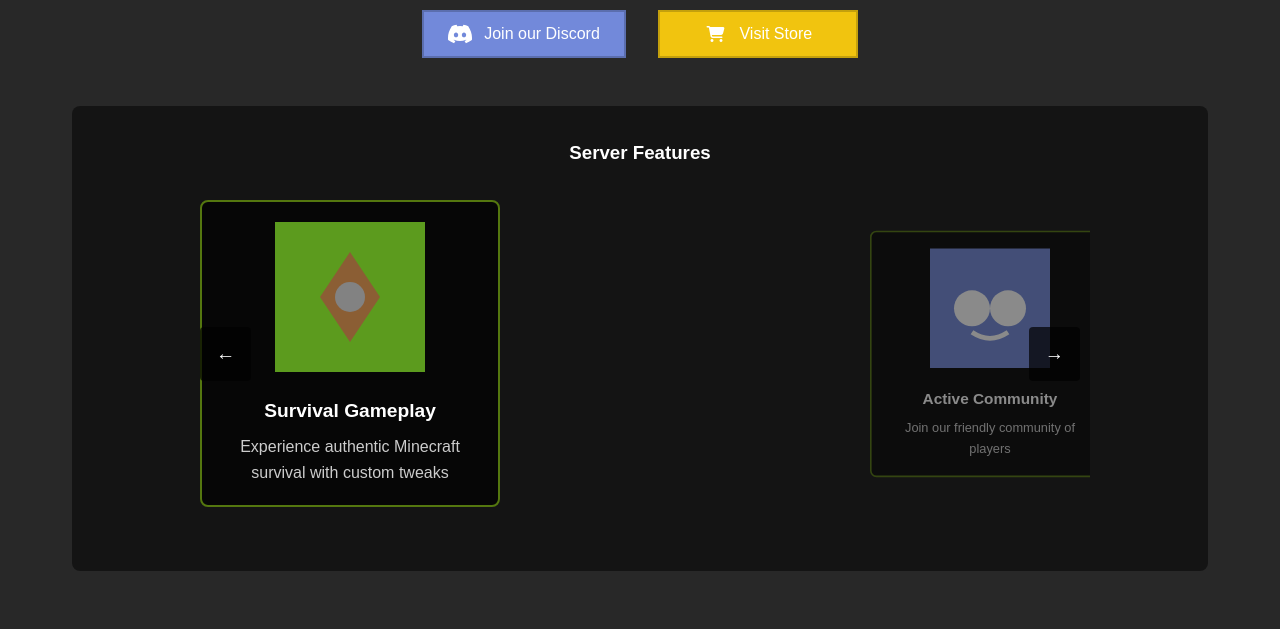
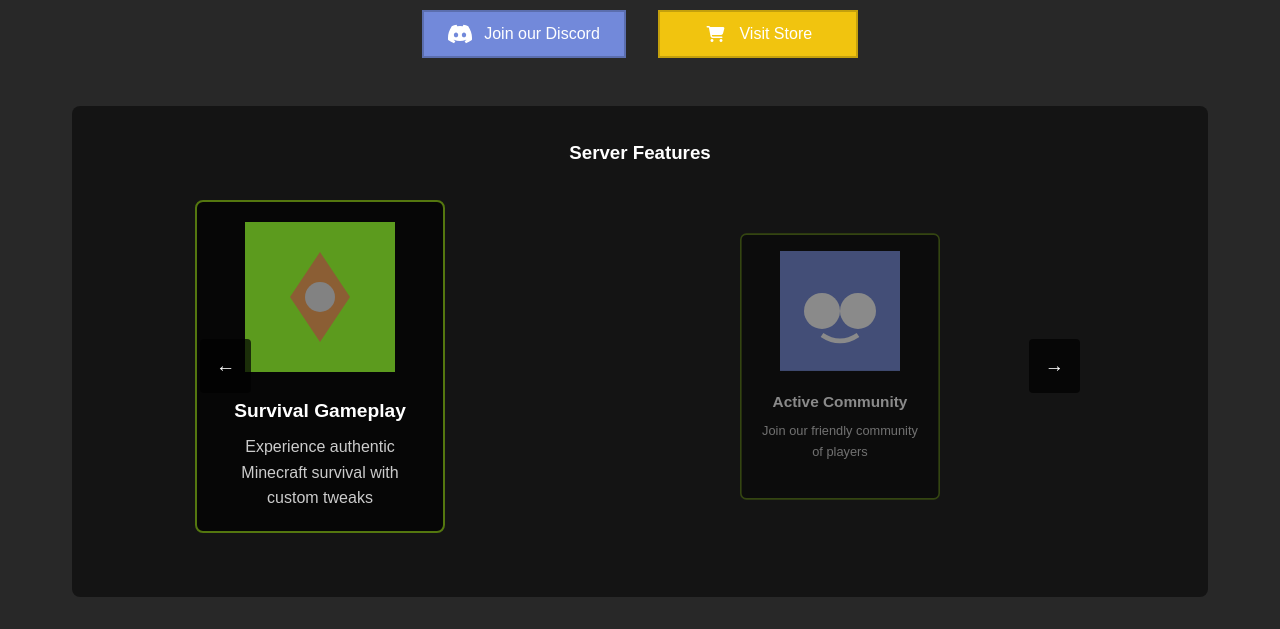
Before and after one commit to MxSLmafao/soulpvp-website, a Flask app: page / in a window 1280 px wide. Shown: the part 376-1005 px from the top of the page. Before the commit the page ends 947 px from the top, so only its background shows below. Run offline with Flask 3, Linux system fonts and the light colour scheme; some libraries are stand-ins or nearby versions.

Commit message:
Agent query: Please verify the following features: 1. Is the server IP displayed and can it be copied? 2. Are the Discord and Store buttons visible and properly styled? 3. Is the feature card slider working with proper spacing and auto-rotation?

```diff
--- a/static/css/style.css
+++ b/static/css/style.css
@@ -135,8 +135,8 @@ header {
 }
 
 .card {
-    flex: 0 0 300px;
-    margin: 0 10px;
+    flex: 0 0 250px;
+    margin: 0 5px;
     padding: 20px;
     background: rgba(0, 0, 0, 0.7);
     border-radius: 8px;
--- a/static/js/main.js
+++ b/static/js/main.js
@@ -28,7 +28,7 @@ document.addEventListener('DOMContentLoaded', () => {
     gsap.set(cards, {
         opacity: 0.5,
         scale: 0.8,
-        x: (i) => i * 320
+        x: (i) => i * 260
     });
 
     gsap.set(cards[0], {
@@ -38,7 +38,7 @@ document.addEventListener('DOMContentLoaded', () => {
 
     function goToSlide(index) {
         gsap.to(cardsContainer, {
-            x: -index * 320,
+            x: -index * 260,
             duration: 0.7,
             ease: "power2.out"
         });
@@ -70,7 +70,7 @@ document.addEventListener('DOMContentLoaded', () => {
     });
 
     // Auto-rotation
-    setInterval(() => {
+    const autoRotation = setInterval(() => {
         if (currentIndex < cards.length - 1) {
             goToSlide(currentIndex + 1);
         } else {
```
